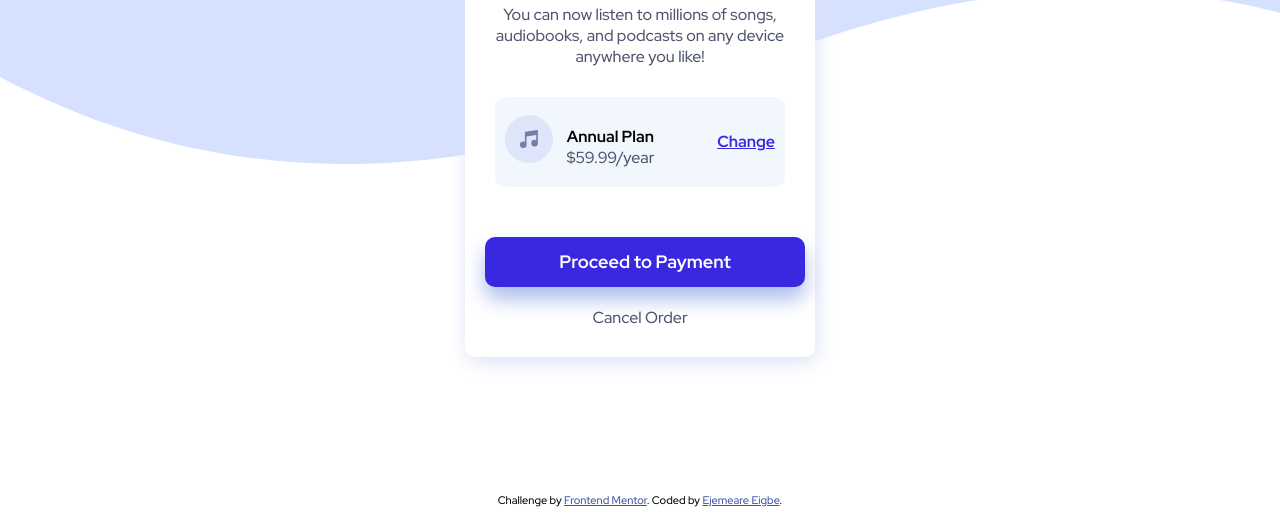
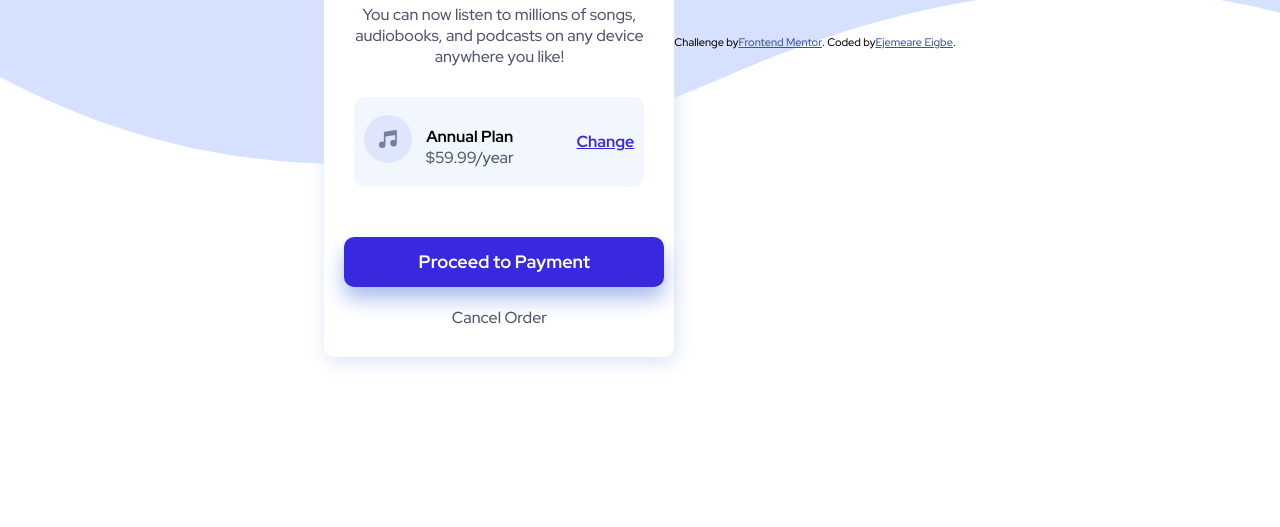
Before and after one commit to Ejemeare/order-summary, a plain HTML site: page index.html in a window 1280 px wide. Shown: the part 273-800 px from the top of the page. Drawn offline with Linux system fonts and the light colour scheme.

Commit message:
Add files via upload

```diff
--- a/index.css
+++ b/index.css
@@ -1,7 +1,7 @@
 @import url('https://fonts.googleapis.com/css2?family=Red+Hat+Display:wght@500;700;900&display=swap');
 
 body{
-    background: url("images/pattern-background-desktop.svg") repeat-x;
+    background: url("./images/pattern-background-desktop.svg") repeat-x;
     font-family: 'Red Hat Display', sans-serif;
     margin: 0;
     padding: 0;
@@ -92,8 +92,9 @@ button{
     color: black;
     font-weight: bold;
 }
-.attribution { font-size: 11px; text-align: center;
-               position: absolute;
-               bottom: 20px;
+.attribution { font-size: 11px;
+    text-align: center;
+    display:flex;
+    justify-content:baseline;
 }
 .attribution a { color: hsl(228, 45%, 44%); }
```
